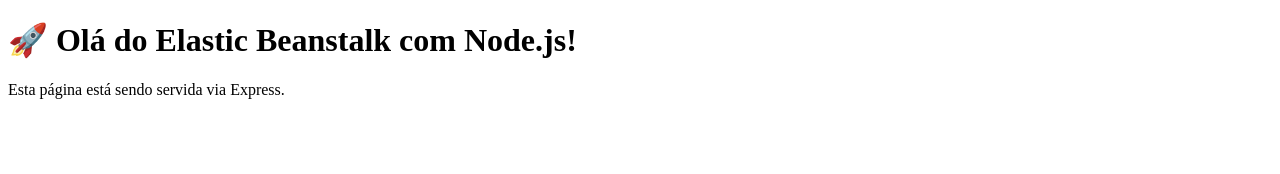
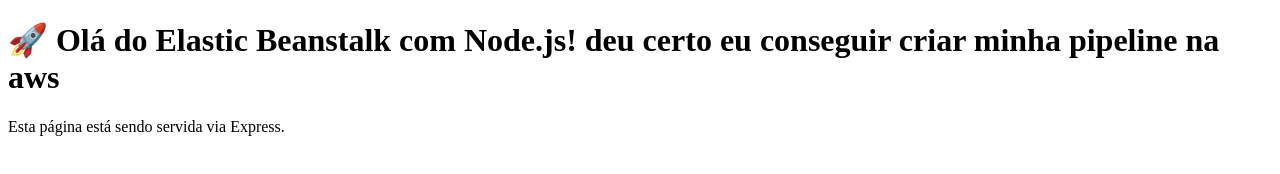
Before and after one commit to EzequisevlA/elasticbean, a website: page public/index.html in a window 1280 px wide. Drawn offline with Linux system fonts and the light colour scheme.

Commit message:
Update index.html "criei eu consegui"

```diff
--- a/public/index.html
+++ b/public/index.html
@@ -5,7 +5,7 @@
   <title>Minha App Estática</title>
 </head>
 <body>
-  <h1>🚀 Olá do Elastic Beanstalk com Node.js!</h1>
+  <h1>🚀 Olá do Elastic Beanstalk com Node.js! deu certo eu conseguir criar minha pipeline na aws</h1>
   <p>Esta página está sendo servida via Express.</p>
 </body>
 </html>
```
